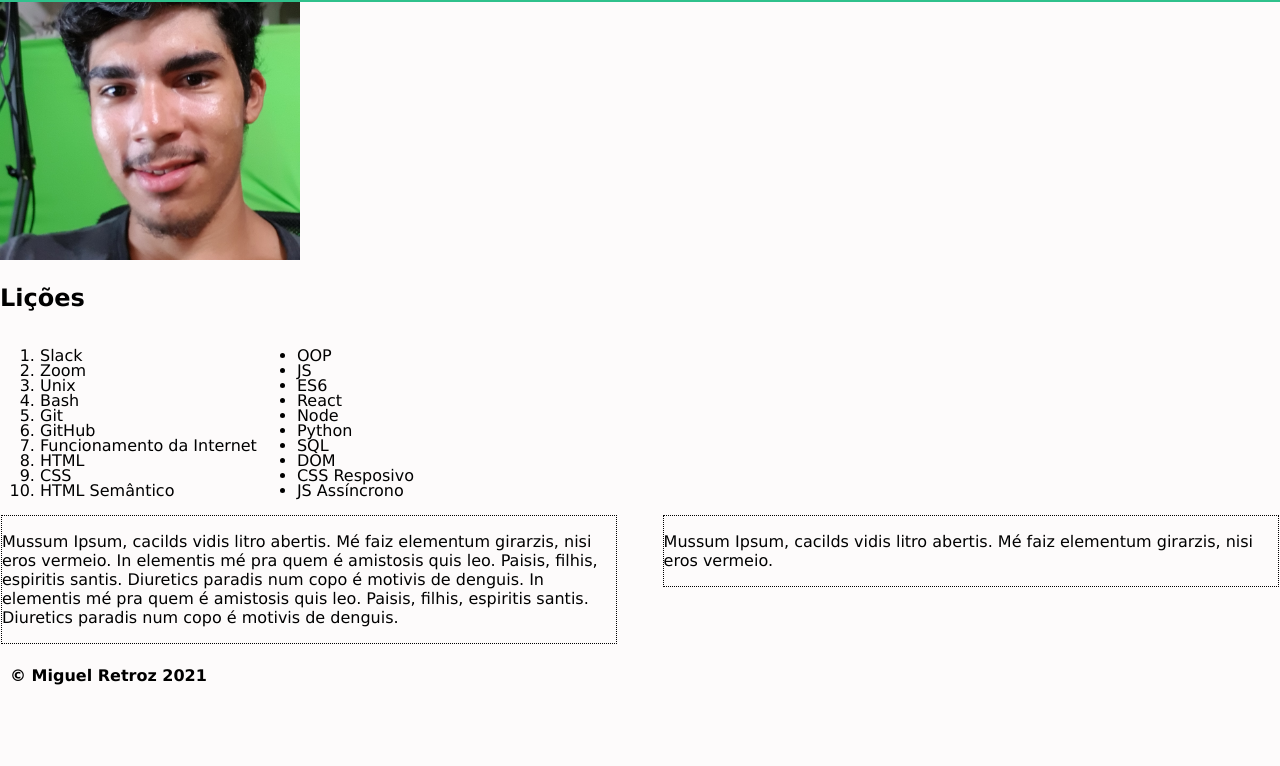
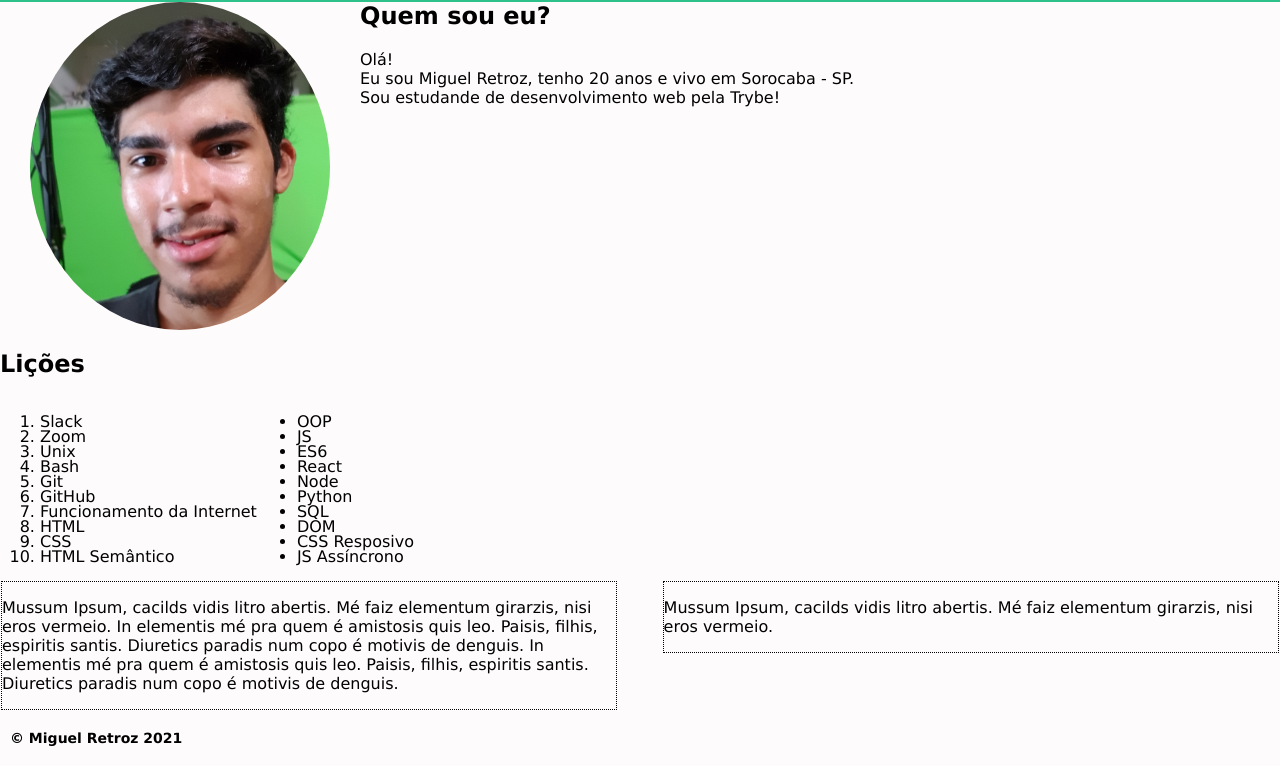
Before and after one commit to miguelretroz/lessons-learned, a website: page index.html in a window 1280 px wide. Shown: the part 68-834 px from the top of the page. Before the commit the page ends 800 px from the top, so only its background shows below. Drawn offline with Linux system fonts and the light colour scheme.

Commit message:
Add description

```diff
--- a/index.html
+++ b/index.html
@@ -13,9 +13,14 @@
             </nav>
         </header>
         <main>
-
-            <img src="./img/20210404_232550-min.jpg" alt="foto de Miguel Retroz" id="minha_foto" width="300px">
-
+            <section class="img_container">
+                <img src="./img/20210404_232550-min.jpg" alt="foto de Miguel Retroz" id="minha_foto" width="300px">
+                <h1>Quem sou eu?</h1>
+                <p> Olá!<br>Eu sou Miguel Retroz, tenho 20 anos e vivo em Sorocaba - SP.<br>
+                Sou estudande de desenvolvimento web pela Trybe!
+                </p>
+                <div class="clear"></div>
+            </section>
 
             <section>
                 <h1>Lições</h1>
--- a/style.css
+++ b/style.css
@@ -26,6 +26,10 @@ header a img {
     z-index: -1;
 }
 
+main {
+    margin-top: 70px;
+}
+
 .clear {
     clear:both;
 }
@@ -44,6 +48,13 @@ header a img {
     margin: 0;
 }
 
+#minha_foto {
+    float: left;
+    margin-left: 30px;
+    margin-right: 30px;
+    border-radius: 50%
+}
+
 #licoes_aprendidas, #licoes_a_aprender{
     float: left;
     line-height: 15px;
@@ -53,7 +64,16 @@ header a img {
     clear:both;
     padding: 10px;
     font-weight: 600;
-    font-size: 8px;
+    font-size: 7px;
+}
+
+.header-title {
+    float: right;
+    margin-right: 50px;
+}
+
+.img_container {
+    width: 100%;
 }
 
 .lado-esquerdo {
@@ -70,7 +90,6 @@ header a img {
     margin: 1px;
 }
 
-.header-title {
-    float: right;
-    margin-right: 50px;
+.clear {
+    clear: both;
 }
```
